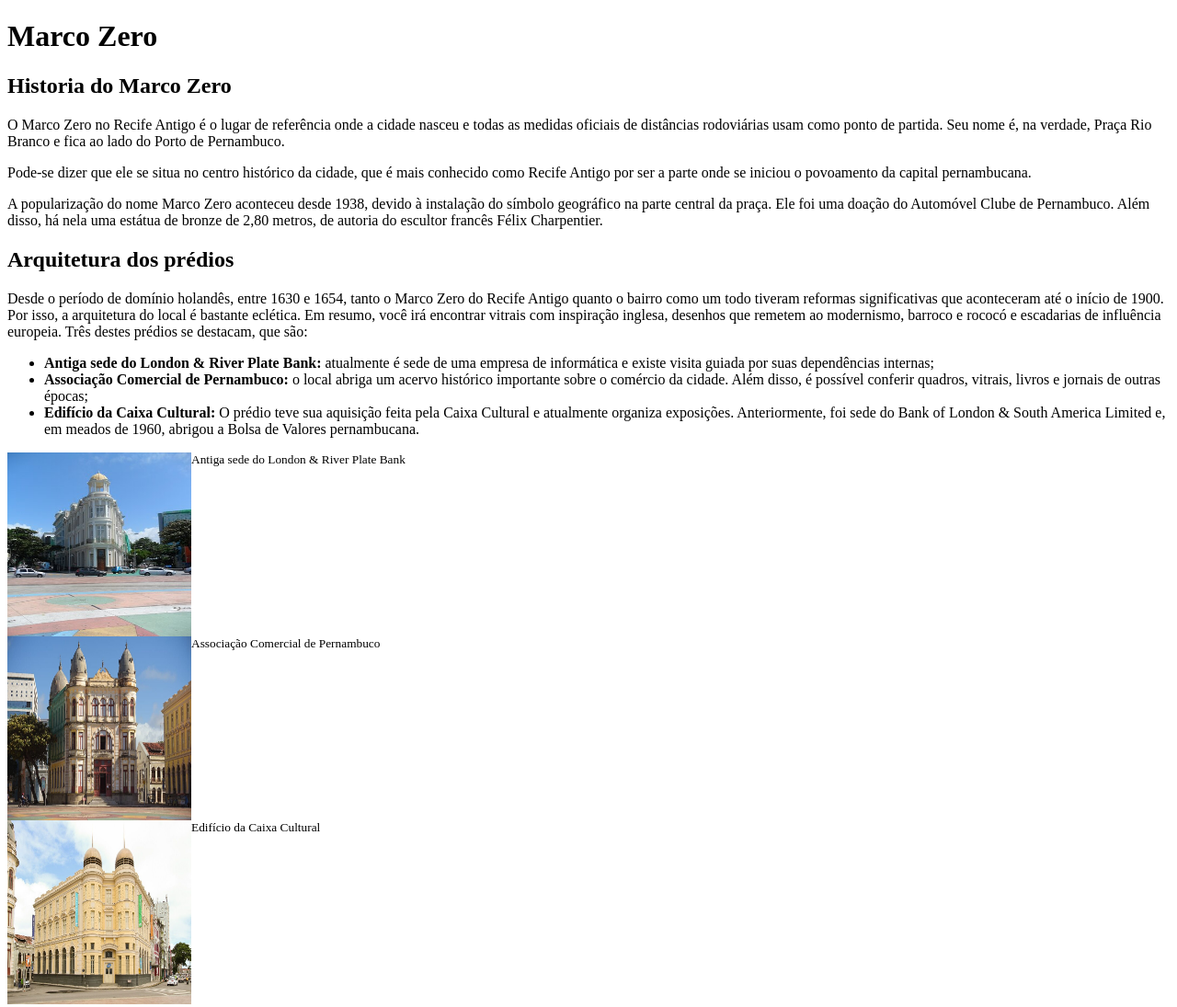
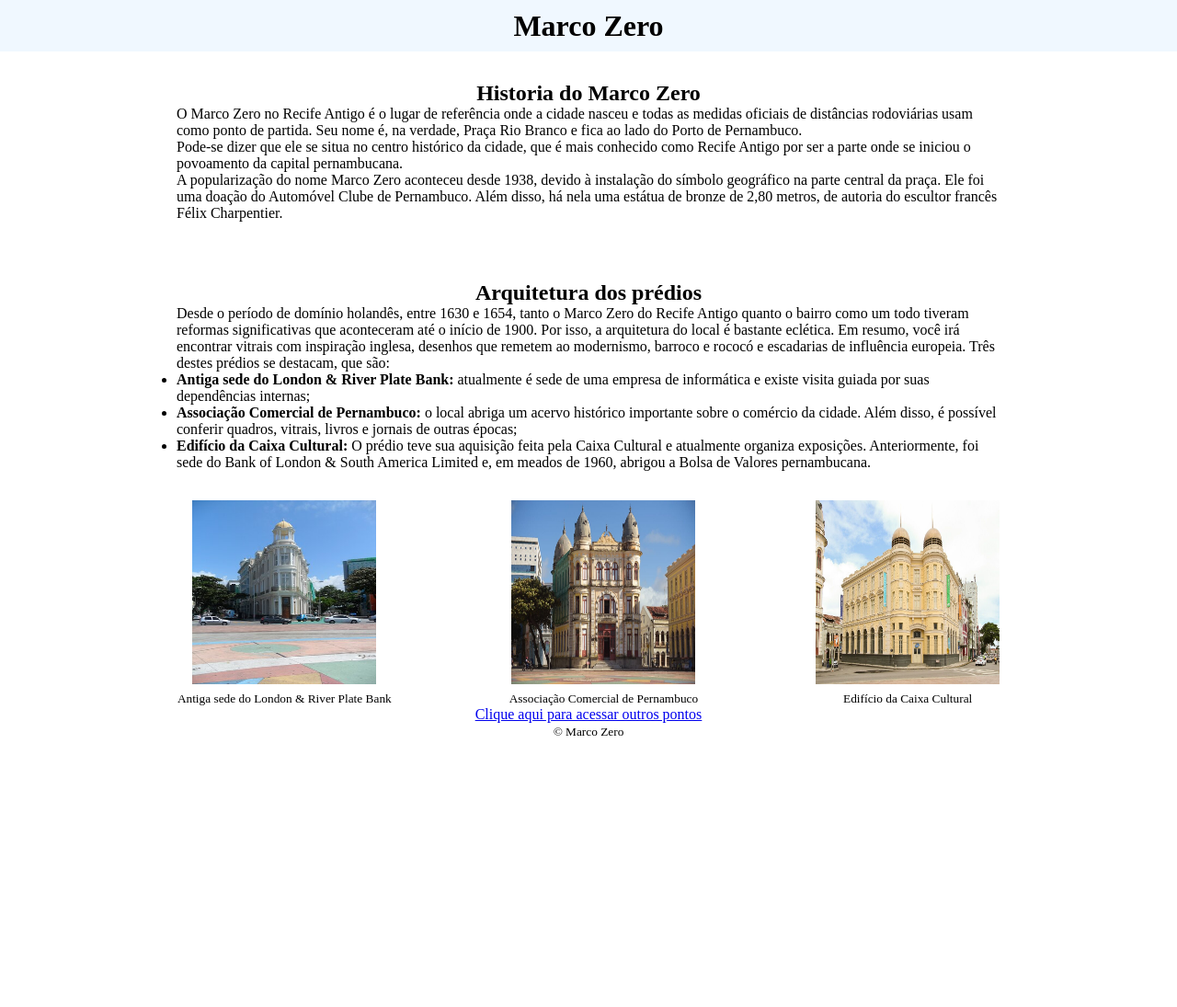
Before and after one commit to EnricoCB/CursoProz, a plain HTML site: page html-css/marcozero/index.html in a window 1280 px wide. Shown: the top 1095 px of the page at 92% size. After the commit the page ends 804 px from the top, so only its background shows below. Drawn offline with Linux system fonts and the light colour scheme.

Commit message:
Exercicio estilização e aulas ao vivo

```diff
--- /dev/null
+++ b/html-css/aulas_ao_vivo/html-css/style.css
@@ -0,0 +1,16 @@
+body{
+    background-color: aliceblue;
+}
+
+.input {
+    display: flex;
+    justify-content: center;
+    align-items: center;
+}
+
+input{
+    border-radius: 10px;
+    display: block;
+    width: 300px;
+    height: 30px;
+}
--- /dev/null
+++ b/html-css/aulas_ao_vivo/html-css/style2.css
@@ -0,0 +1,30 @@
+div{
+    background-color: darkgray;
+    padding: 65px;
+    margin: 35px;
+    border: 8px solid;
+}
+
+.caixa-topo{
+    background-color: antiquewhite;
+    border-radius: 20px;
+}
+
+.caixa-meio{
+    padding-top: 20px;
+    padding-right: 40px;
+    padding-bottom: 60px;
+    padding-left: 80px;
+
+    margin-top: 80px;
+    margin-right: 60px;
+    margin-bottom: 40px;
+    margin-left: 20px;
+
+    border: 20px solid;
+}
+
+.caixa-baixa{
+    background-color: azure;
+    color: turquoise;
+}
--- a/html-css/marcozero/index.html
+++ b/html-css/marcozero/index.html
@@ -4,19 +4,11 @@
     <meta charset="UTF-8">
     <meta name="viewport" content="width=device-width, initial-scale=1.0">
     <title>Document</title>
+    <link rel="stylesheet" href="style.css">
 </head>
 
 <style>
 
-    article{
-        display: flex;
-        flex-direction: row;
-        margin-inline: auto;
-    }
-    img{
-        width: 200px;
-        height: 200px;
-    }
 </style>
 <body>
     <header>
@@ -24,15 +16,17 @@
     </header>
 
     <main>
-        <section>
 
-            <h2>Historia do Marco Zero</h2>
-            <p>O Marco Zero no Recife Antigo é o lugar de referência onde a cidade nasceu e todas as medidas oficiais de distâncias rodoviárias usam como ponto de partida. Seu nome é, na verdade, Praça Rio Branco e fica ao lado do Porto de Pernambuco.</p>
-            <p>Pode-se dizer que ele se situa no centro histórico da cidade, que é mais conhecido como Recife Antigo por ser a parte onde se iniciou o povoamento da capital pernambucana.</p>
-            <p>A popularização do nome Marco Zero aconteceu desde 1938, devido à instalação do símbolo geográfico na parte central da praça. Ele foi uma doação do Automóvel Clube de Pernambuco. Além disso, há nela uma estátua de bronze de 2,80 metros, de autoria do escultor francês Félix Charpentier.</p>
+        <div>
+            <section>
+                <h2>Historia do Marco Zero</h2>
+                <p>O Marco Zero no Recife Antigo é o lugar de referência onde a cidade nasceu e todas as medidas oficiais de distâncias rodoviárias usam como ponto de partida. Seu nome é, na verdade, Praça Rio Branco e fica ao lado do Porto de Pernambuco.</p>
+                <p>Pode-se dizer que ele se situa no centro histórico da cidade, que é mais conhecido como Recife Antigo por ser a parte onde se iniciou o povoamento da capital pernambucana.</p>
+                <p>A popularização do nome Marco Zero aconteceu desde 1938, devido à instalação do símbolo geográfico na parte central da praça. Ele foi uma doação do Automóvel Clube de Pernambuco. Além disso, há nela uma estátua de bronze de 2,80 metros, de autoria do escultor francês Félix Charpentier.</p>
+            </section>
+        </div>
 
-        </section>
-
+        <div>
         <section>
 
             <h2>Arquitetura dos prédios</h2>
@@ -43,7 +37,8 @@
                 <li><strong>Associação Comercial de Pernambuco:</strong>  o local abriga um acervo histórico importante sobre o comércio da cidade. Além disso, é possível conferir quadros, vitrais, livros e jornais de outras épocas;</li>
                 <li><strong>Edifício da Caixa Cultural:</strong> O prédio teve sua aquisição feita pela Caixa Cultural e atualmente organiza exposições. Anteriormente, foi sede do Bank of London & South America Limited e, em meados de 1960, abrigou a Bolsa de Valores pernambucana.</li>
             </ul>
-
+        </div>
+            <section class="imagens">
             <article>
                 <img src="img/antiga-sede.jpg" alt="Imagem da Antiga sede do London & River Plate Bank">
                 <small>Antiga sede do London & River Plate Bank</small>
@@ -58,14 +53,15 @@
                 <img src="img/caixa-cultural.jpg" alt="Imagem do Edifício da Caixa Cultural">
                 <small>Edifício da Caixa Cultural</small>
             </article>
+            </section>
 
-            <p><a href="outrospontos.html">Clique aqui para acessar outros pontos</a></p>
+            <p class="center"><a href="outrospontos.html">Clique aqui para acessar outros pontos</a></p>
 
         </section>
     </main>
 
     <footer>
-        <small>&copy Marco Zero</small>
+        <small class="center">&copy Marco Zero</small>
     </footer>
 </body>
 </html>
--- /dev/null
+++ b/html-css/marcozero/style.css
@@ -0,0 +1,63 @@
+*{
+    margin: 0;
+    padding: 0;
+}
+
+div{
+    width: 70vw;
+    margin: 0 auto;
+    padding: 2em 0;
+}
+
+
+section{
+    margin: 0 auto;
+}
+header{
+    display: flex;
+    background-color: aliceblue;
+    height: 7vh;
+    align-items: center;
+    justify-content: center;
+}
+
+.imagens{
+    display: flex;
+    justify-content: center;
+    flex-direction: row;
+    gap: 10vw;
+    margin-inline: auto;
+}
+
+article{
+    display: flex;
+    align-items: center;
+    gap: 1vh;
+    flex-direction: column;
+}
+
+img{
+    width: 200px;
+    height: 200px;
+}
+
+.center{
+    text-align: center;
+}
+
+footer{
+    text-align: center;
+}
+
+.container-image{
+    display: flex;
+}
+
+.div-image{
+    display: flex;
+    flex-direction: column;
+}
+
+h2{
+    text-align: center;
+}
```
Also changed, not shown: html-css/aulas_ao_vivo/html-css/ativ1.html (added, +24 -0 lines), html-css/aulas_ao_vivo/html-css/ativ2.html (added, +26 -0 lines), html-css/marcozero/outrospontos.html (+12 -13 lines).
